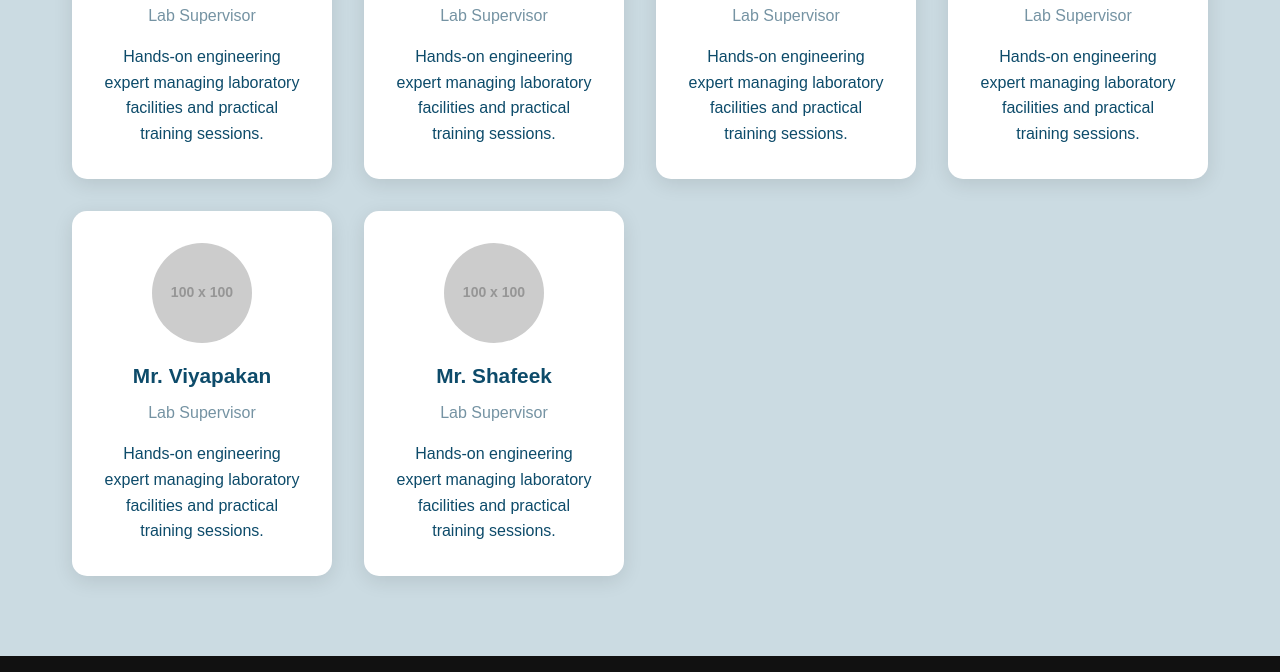
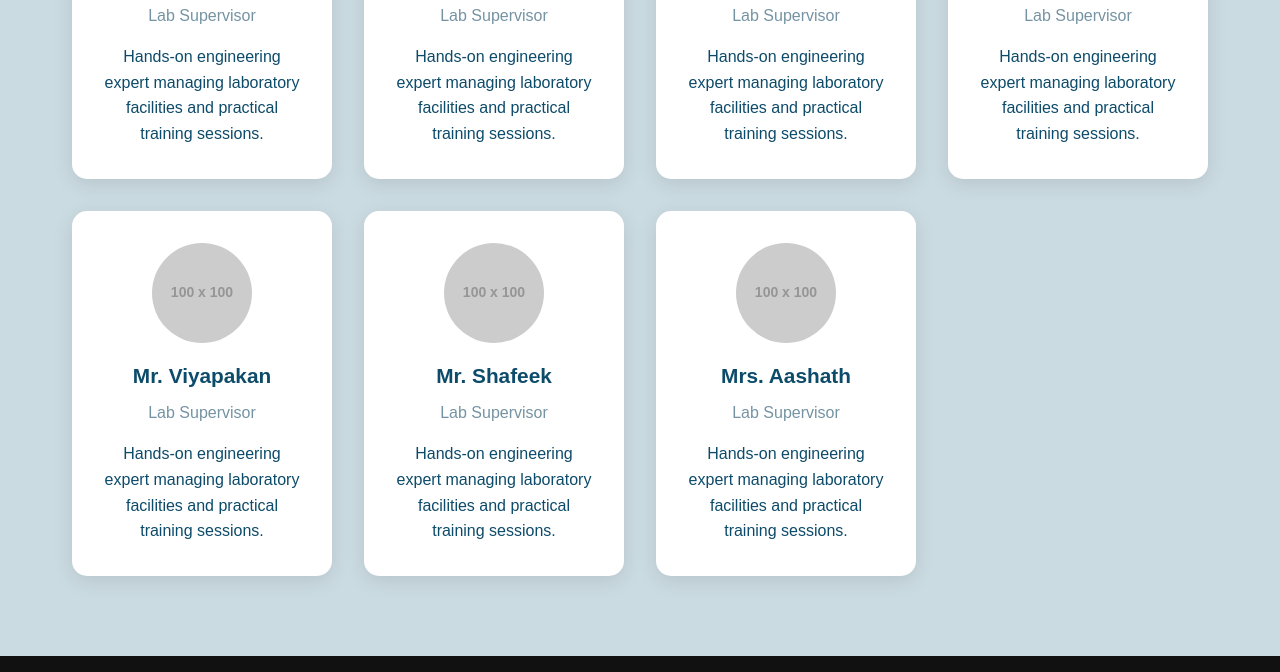
Before and after one commit to Dajev007/BravoNestWebsite, a plain HTML site: page team.html in a window 1280 px wide. Shown: the part 820-1492 px from the top of the page. Drawn offline with Linux system fonts and the light colour scheme; placeholder pictures from the web are drawn by us.

Commit message:
proton  photo

```diff
--- a/team.html
+++ b/team.html
@@ -135,6 +135,15 @@
               practical training sessions.
             </p>
           </div>
+          <div class="team-card fade-in">
+            <img src="images/team/shafeek.jpg" alt="Mrs. Aashath" class="team-avatar"   onerror="this.onerror=null; this.src='https://via.placeholder.com/100?text=No+Image';"/>
+            <h4>Mrs. Aashath</h4>
+            <p class="role">Lab Supervisor</p>
+            <p>
+              Hands-on engineering expert managing laboratory facilities and
+              practical training sessions.
+            </p>
+          </div>
         </div>
       </div>
     </section>
```
Also changed, not shown: images/proton.jpeg (added).
